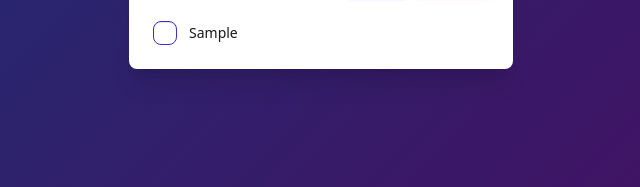
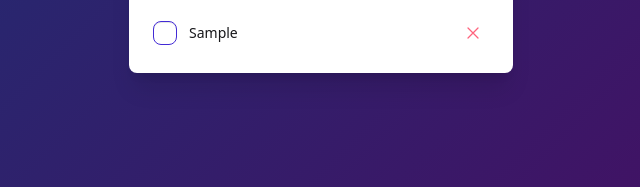
Before and after one commit to isalena5/Questless, a website: page index.html in a window 1280 px wide. Both pictures are taken after typing "Sample" into the empty fields and a click on the button "Add". Shown: the part 417-604 px from the top of the page, 319-959 px from the left. Drawn offline with Linux system fonts and the light colour scheme.

Commit message:
v0.0.1 - Fixed a bug

```diff
--- a/script.js
+++ b/script.js
@@ -12,7 +12,17 @@ function addTask(){
 
     li.innerHTML = `<input type="checkbox" class="checkbox checkbox-primary" />
     <span class="flex-1">${inputBox.value}</span>
-    <button class="btn btn-sm btn-ghost text-error>X</button>
+    <button class="btn btn-sm btn-circle btn-ghost text-error">
+    <svg
+    xmlns="http://www.w3.org/2000/svg"
+    fill="none"
+    viewBox="0 0 24 24"
+    stroke-width="1.5"
+    stroke="currentColor"
+    class="size-5 stroke-{--color-error}">
+  <path stroke-linecap="round" stroke-linejoin="round" d="M6 18 18 6M6 6l12 12" />
+</svg>
+</button>
     `;
 
     listContainer.appendChild(li);
@@ -31,7 +41,7 @@ listContainer.addEventListener("click", function(e){
 
     // Delete Task
     else if (e.target.closest("button")){
-        e.target.closest().remove();
+        e.target.closest("li").remove();
         saveData();
     }
 }, false);
```
Also changed, not shown: README.md, public/output.css.
